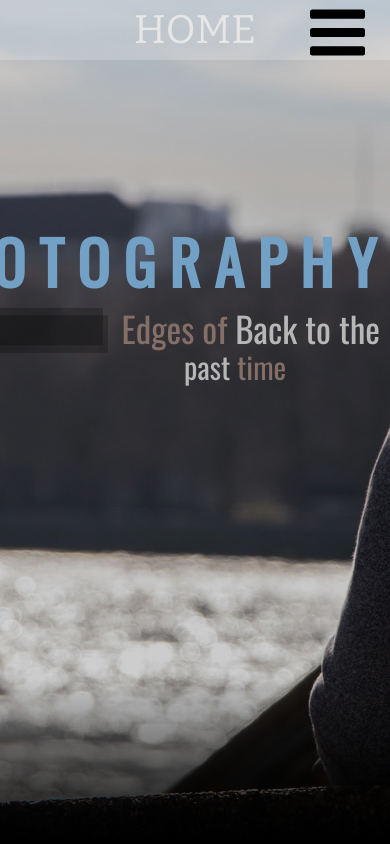
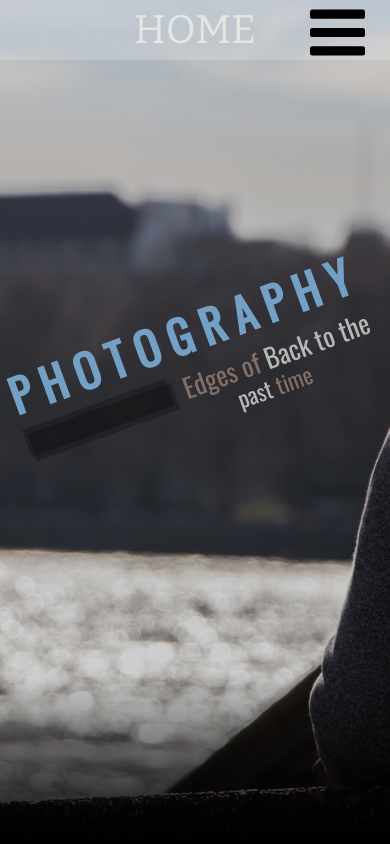
Before and after one commit to klauza/photography-portfolio-app, a plain HTML site: page index.html in a window 390 px wide. Drawn offline with nearby package versions, Linux system fonts and the light colour scheme.

Commit message:
v1.3.14 mobile fixes

```diff
--- a/scss-photography/_home.scss
+++ b/scss-photography/_home.scss
@@ -75,9 +75,9 @@
             }
 
             @include mediaQ{
-                transform: rotateZ(0deg) scale(1.25) translate(-50%, -50%);
+                top: 35%; left: 50%;
+                transform: rotateZ(-20deg) scale(0.95) translate(-50%, -50%);
 
-                top: 38%; left: 50%;
 
             }
 
--- a/scss-photography/_nav-mobile.scss
+++ b/scss-photography/_nav-mobile.scss
@@ -29,7 +29,7 @@
     display: none;
     position: absolute; top: 0; left: 0;
     width: 100vw;
-    height: 100vh;
+    height: 100%;
     background: rgba(0, 0, 0, 0.65);
     z-index: 19;
 }
--- a/scss-photography/_portraits.scss
+++ b/scss-photography/_portraits.scss
@@ -278,15 +278,36 @@
             @include mediaQ{
                 margin: 0 1.5%;
                 &__container{
+                    flex-direction: column;
+                    max-height: unset;
+                    height: auto;
+                    .picture{
+                        flex: 1;
+                        margin-top: 50px;
+                    }
+
                     .container-text{
                         justify-content: start;
 
                         &__top{
-                            margin-left: 20px;
+                            max-width: 200px;
+                            padding: 0; margin: 0;
+                            text-align: center;
                             position: relative;
+                            left: 50%;
+                            transform: translateX(-50%);
+
                             &::after{
                                 content:'';
                                 position: absolute; top:50%; left: -15px;
+                                transform: translateY(-50%) rotatez(45deg);
+                                background: rgb(255, 255, 255);
+                                width: 10px; height: 10px;
+                                z-index: -1;
+                            }
+                            &::before{
+                                content:'';
+                                position: absolute; top:50%; right: -15px;
                                 transform: translateY(-50%) rotatez(45deg);
                                 background: rgb(255, 255, 255);
                                 width: 10px; height: 10px;
@@ -301,8 +322,27 @@
                                 rgba(139, 139, 139, 0.0)
                                 );
                             min-height: 200px;
+                            margin: 0 auto; padding: 0;
+                            text-align: center;
+
+                            &-desc{
+                                display: block;
+                                color: white;
+                                margin: 3px auto;
+                                max-width: 100%;
+                                &::after{
+                                    content: '';
+                                    display: block;
+                                    margin: 10px auto 10px;
+                                    width: 30%;
+                                    height: 2px;
+                                    background: black;
+                                }
+                            }
+
                             &-author{
-
+                                margin: 0 auto;padding: 0;
+                                text-align: center;
                             }
                             &::after{
                                all: unset;
@@ -310,6 +350,28 @@
                         }
                     }
                 }
+
+                &__container:nth-of-type(even){
+                    .picture img{
+                        border: 5px solid rgb(52, 88, 153);
+                    }
+                    .container-text{
+                        &__top{
+                            background: rgba(52, 87, 153, 0.65);
+                            &::after,
+                            &::before{
+                                background: rgb(34, 57, 99);
+                                border: 1px solid white;
+                            }
+                        }
+                        &__bot{
+                            &-desc{
+                                color: rgb(176, 204, 255);
+                            }
+                        }
+                    }
+                }
+
             }
         }
 
@@ -344,6 +406,9 @@
 
         @include mediaQ{
             margin: 100px 2%;
+            .featured-text{
+                font-size: 2.15em;
+            }
         }
 
         }
```
Also changed, not shown: README.md, style-photography.css, 1 other file.
